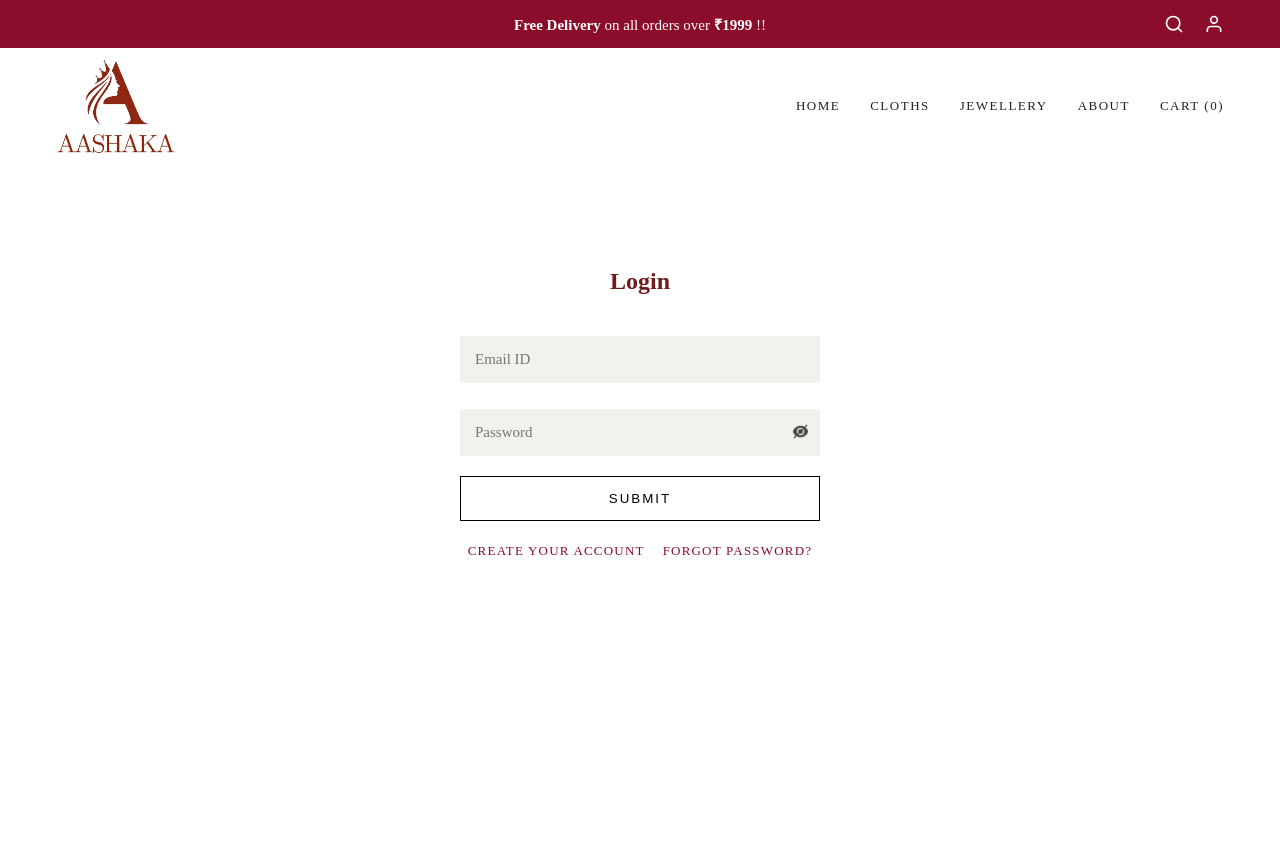
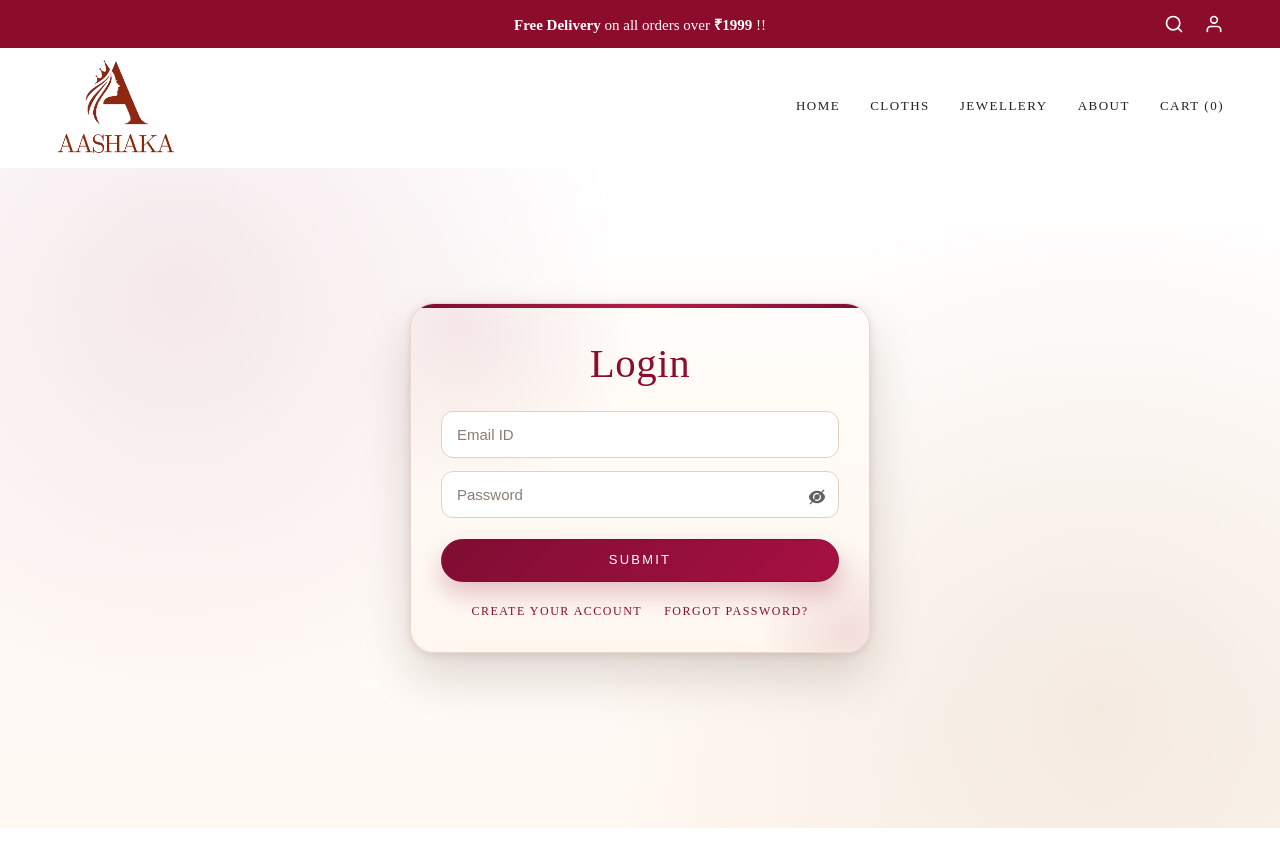
Before and after one commit to puravp77/Aashaka, a React (Create React App) app: page /#/order-success in a window 1280 px wide. Both pictures are taken after a click on the button 1214 px from the left and 24 px from the top of the page. Shown: the top 866 px of the page. Built offline with nearby package versions, Linux system fonts and the light colour scheme.

Commit message:
Update content

```diff
--- a/src/pages/auth/Auth.css
+++ b/src/pages/auth/Auth.css
@@ -1,361 +1,427 @@
-/* ---------- AUTH PAGE ---------- */
-.auth-page {
-  max-width: 420px;
-  margin: 80px auto;
-  padding: 20px;
-  margin-bottom: 20%;
+.auth-shell,
+.forgot-password-wrapper {
+  position: relative;
+  width: 100%;
+  min-height: clamp(560px, calc(100vh - 140px), 780px);
+  display: flex;
+  align-items: center;
+  justify-content: center;
+  padding: 40px 16px 80px;
+  background:
+    radial-gradient(circle at 14% 18%, rgba(139, 13, 43, 0.09), transparent 36%),
+    radial-gradient(circle at 86% 82%, rgba(186, 151, 116, 0.16), transparent 42%),
+    linear-gradient(180deg, #ffffff 0%, #fff9f3 100%);
 }
 
-/* Inputs */
-.auth-page input {
-  width: 100%;
-  padding: 14px 16px;
-  margin-top: 16px;
-  border: none;
-  background: #efefe9;
-  font-size: 15px;
-  outline: none;
-  font-family: inherit;
+.auth-page {
+  --auth-wine: #8b0d2b;
+  --auth-wine-dark: #6f0a23;
+  --auth-text: #3f3029;
+  --auth-muted: #7c6a5e;
+  --auth-surface: #fffdfa;
+  --auth-border: #e6d8cc;
+
+  position: relative;
+  width: min(460px, calc(100% - 4px));
+  margin: clamp(48px, 8vh, 88px) auto;
+  padding: 34px 30px 30px;
+  border-radius: 24px;
+  border: 1px solid var(--auth-border);
+  background:
+    radial-gradient(circle at 10% 6%, rgba(139, 13, 43, 0.09), transparent 34%),
+    linear-gradient(180deg, var(--auth-surface) 0%, #fff7f0 100%);
+  box-shadow:
+    0 24px 48px rgba(41, 22, 13, 0.16),
+    0 2px 8px rgba(139, 13, 43, 0.12);
+  overflow: hidden;
 }
 
-/* Reserve space so layout doesn't jump */
+.auth-page::before {
+  content: "";
+  position: absolute;
+  top: 0;
+  left: 0;
+  width: 100%;
+  height: 4px;
+  background: linear-gradient(90deg, #7f0d32 0%, #b41e47 52%, #7f0d32 100%);
+}
+
+.auth-page::after {
+  content: "";
+  position: absolute;
+  right: -70px;
+  bottom: -70px;
+  width: 180px;
+  height: 180px;
+  border-radius: 50%;
+  background: radial-gradient(circle, rgba(139, 13, 43, 0.11) 0%, rgba(139, 13, 43, 0) 72%);
+  pointer-events: none;
+}
+
+.auth-page h2 {
+  margin: 2px 0 24px;
+  text-align: center;
+  font-family: "Times New Roman", serif;
+  font-size: clamp(2rem, 3.8vw, 2.55rem);
+  font-weight: 500;
+  letter-spacing: 0.6px;
+  color: var(--auth-wine);
+}
+
+.auth-page h3 {
+  margin: 6px 0 12px;
+  text-align: center;
+  color: #2f8a39;
+  font-size: clamp(1.7rem, 3.2vw, 2.2rem);
+  font-weight: 600;
+}
+
+.auth-page form {
+  width: 100%;
+}
+
 .auth-page .field {
   display: flex;
   flex-direction: column;
-  margin-bottom: 10px;
+  gap: 6px;
+  margin-bottom: 13px;
 }
 
-/* Error text */
-.error {
+.auth-page input,
+.auth-page .field input {
+  width: 100%;
+  border: 1px solid #dfd1c5;
+  border-radius: 12px;
+  background: #fff;
+  color: var(--auth-text);
+  caret-color: var(--auth-text);
+  font-size: 15px;
+  padding: 14px 15px;
+  outline: none;
+  transition: border-color 0.2s ease, box-shadow 0.2s ease, background 0.2s ease;
+}
+
+.auth-page input:-webkit-autofill,
+.auth-page input:-webkit-autofill:hover,
+.auth-page input:-webkit-autofill:focus {
+  -webkit-text-fill-color: var(--auth-text);
+  caret-color: var(--auth-text);
+  transition: background-color 9999s ease-out 0s;
+}
+
+.auth-page input[type="password"]::-ms-reveal,
+.auth-page input[type="password"]::-ms-clear {
+  display: none;
+}
+
+.auth-page input::placeholder,
+.auth-page .field input::placeholder {
+  color: #8b7d73;
+}
+
+.auth-page input:focus,
+.auth-page .field input:focus {
+  border-color: rgba(139, 13, 43, 0.5);
+  box-shadow: 0 0 0 4px rgba(139, 13, 43, 0.12);
+  background: #fffefc;
+}
+
+.auth-page input.error-input {
+  border-color: rgba(198, 40, 40, 0.7);
+  box-shadow: 0 0 0 3px rgba(198, 40, 40, 0.15);
+  background: #fff7f7;
+}
+
+.auth-page .error {
+  color: #b21f24;
+  font-size: 12px;
+  line-height: 1.4;
+}
+
+.auth-page .password-wrapper {
+  position: relative;
+}
+
+.auth-page .password-wrapper input {
+  padding-right: 46px;
+}
+
+.auth-page .eye-icon-img {
+  position: absolute;
+  right: 14px;
+  top: 26px;
+  transform: translateY(-50%);
+  width: 16px;
+  height: auto;
+  cursor: pointer;
+  opacity: 0.62;
+  transition: opacity 0.2s ease;
+}
+
+.auth-page .eye-icon-img:hover {
+  opacity: 1;
+}
+
+.auth-page .password-strength {
   margin-top: 6px;
+}
+
+.auth-page .strength-label {
   font-size: 12px;
-  color: #c62828;
+  margin-bottom: 5px;
+  color: var(--auth-muted);
+}
+
+.auth-page .strength-weak span {
+  color: #ff4d4f;
+}
+
+.auth-page .strength-medium span {
+  color: #f4a70d;
+}
+
+.auth-page .strength-strong span {
+  color: #2f9d48;
+}
+
+.auth-page .strength-bar {
+  width: 100%;
+  height: 6px;
+  border-radius: 99px;
+  overflow: hidden;
+  background: #eee4db;
+}
+
+.auth-page .strength-fill {
+  height: 100%;
+  border-radius: inherit;
+}
+
+.auth-page button:not(.auth-inline-link),
+.auth-btn {
+  width: 100%;
+  margin-top: 8px;
+  padding: 13px 16px;
+  border: 1px solid #7f0d32;
+  border-radius: 999px;
+  background: linear-gradient(135deg, #7f0d32 0%, #a71043 100%);
+  color: #fff;
+  letter-spacing: 2.2px;
+  text-transform: uppercase;
+  font-size: 13px;
+  line-height: 1.1;
+  cursor: pointer;
+  transition: transform 0.2s ease, box-shadow 0.24s ease, filter 0.24s ease;
+  box-shadow: 0 12px 24px rgba(139, 13, 43, 0.24);
+}
+
+.auth-page button:not(.auth-inline-link):hover,
+.auth-btn:hover {
+  transform: translateY(-1px);
+  filter: saturate(1.08);
+  box-shadow: 0 15px 28px rgba(111, 10, 35, 0.28);
+}
+
+.auth-page button:not(.auth-inline-link):active,
+.auth-btn:active {
+  transform: translateY(0);
+}
+
+.auth-page button.auth-inline-link {
+  margin-top: 12px;
+  width: auto;
+  border: none;
+  background: transparent;
+  color: var(--auth-wine);
+  font-size: 12px;
+  letter-spacing: 1.4px;
+  text-transform: uppercase;
+  cursor: pointer;
+  padding: 0;
+  box-shadow: none;
+  filter: none;
   line-height: 1.3;
 }
 
-/* Optional: subtle red hint on invalid input */
-input.error-input {
-  background: #f6eaea;
-  border-left: 3px solid #c62828;
-}
-
-/* Submit button */
-.auth-page button {
-  width: 100%;
-  padding: 14px;
-  margin-top: 10px;
-  border: 1px solid #000;
-  background: transparent;
-  color: #000;
-  letter-spacing: 2px;
-  cursor: pointer;
-  transition: background 0.3s ease, color 0.3s ease;
-}
-
-/* 🔥 Hover effect */
-.auth-page button:hover {
-  background: #000;
-  color: #fff;
-}
-/* Links */
-.auth-links {
-  display: flex;
-  justify-content: center;
-  gap: 18px;
-  margin-top: 22px;
-  font-size: 14px;
-  color: #000;
-}
-
-
-/* ===============================
-   RESPONSIVE – AUTH (LOGIN / SIGNUP)
-   Desktop untouched
-================================ */
-
-/* Tablets */
-@media (max-width: 768px) {
-
-  .auth-page {
-    margin: 60px auto;
-    padding: 20px 18px;
-  }
-}
-
-/* Mobile phones */
-@media (max-width: 480px) {
-
-  .auth-page {
-    margin: 40px auto;
-    padding: 18px 14px;
-    margin-bottom: 60px; /* 🔥 predictable spacing */
-  }
-
-  .auth-page input {
-    padding: 13px 14px;
-    font-size: 14px;
-  }
-
-  .auth-page button {
-    padding: 13px;
-    font-size: 13px;
+.auth-page button.auth-inline-link:hover {
+  color: var(--auth-wine-dark);
+  text-decoration: underline;
 }
 
 .auth-links {
-    flex-direction: column;
-    align-items: center;
-    gap: 10px;
-    font-size: 12px;
-  }
+  margin-top: 22px;
+  display: flex;
+  justify-content: center;
+  flex-wrap: wrap;
+  gap: 10px 22px;
+  text-align: center;
 }
 
-
-.auth-page h2 {
-  text-align: center;
-  margin-bottom: 20px;
-  color: #451212;
+.auth-links a {
+  color: var(--auth-wine);
+  text-decoration: none;
+  text-transform: uppercase;
+  letter-spacing: 1.5px;
+  font-size: 12px;
+  padding-bottom: 2px;
+  border-bottom: 1px solid transparent;
+  transition: color 0.2s ease, border-color 0.2s ease;
 }
 
-.password-wrapper {
-  position: relative;
-  display: flex;
-  flex-direction: column;
-  width: 100%;
+.auth-links a:hover {
+  color: var(--auth-wine-dark);
+  border-color: rgba(111, 10, 35, 0.35);
 }
 
-.password-wrapper input {
-  padding-right: 45px !important;
-  width: 100%;
+.success-screen {
+  text-align: center;
 }
 
-.eye-icon-img {
-  position: absolute;
-  right: 12px;
-  top: 31px; /* Adjust based on your input field's height */
-  width: 15px;
-  height: auto;
-  cursor: pointer;
-  z-index: 10;
-  opacity: 0.7;
+.success-screen p {
+  margin: 0 0 16px;
+  color: #5e5148;
+  font-size: 14px;
+  line-height: 1.5;
 }
 
-.eye-icon-img:hover {
-  opacity: 1;
+.custom-toast {
+  position: fixed;
+  top: 170px;
+  right: 22px;
+  min-width: 300px;
+  max-width: calc(100vw - 40px);
+  background: linear-gradient(180deg, #fffdf9 0%, #fff6ee 100%);
+  border: 1px solid #eaded3;
+  border-radius: 14px;
+  overflow: hidden;
+  box-shadow:
+    0 20px 42px rgba(35, 20, 14, 0.2),
+    0 2px 8px rgba(139, 13, 43, 0.13);
+  z-index: 5000;
 }
 
-
-
-
-
-
-/* Container for the whole page to avoid layout shifts */
-.forgot-password-wrapper {
-  position: relative;
-  width: 100%;
-  min-height: 80vh;
-  display: flex;
-  justify-content: center;
-  align-items: center;
-}
-
-/* ---------- TOAST POPUP ---------- */
-.custom-toast {
-  position: fixed;
-  top: 150px; /* BELOW HEADER HEIGHT */
-  right: 24px;
-  background: #ffffff;
-  min-width: 320px;
-  border-radius: 8px;
-  box-shadow: 0 10px 30px rgba(0,0,0,0.15);
-  z-index: 99999; /* 🔥 ABOVE HEADER & FOOTER */
-  overflow: hidden;
-  animation: toastSlideIn 0.4s ease-out;
-}
-
-@keyframes toastSlideIn {
-  from {
-    transform: translateX(120%);
-    opacity: 0;
-  }
-  to {
-    transform: translateX(0);
-    opacity: 1;
-  }
+.custom-toast::before {
+  content: "";
+  position: absolute;
+  top: 0;
+  left: 0;
+  right: 0;
+  height: 3px;
+  background: linear-gradient(90deg, #7f0d32 0%, #b41e47 52%, #7f0d32 100%);
 }
 
 .toast-main {
   display: flex;
   align-items: center;
-  padding: 16px 20px;
-  gap: 12px;
+  gap: 10px;
+  padding: 14px 16px 12px;
 }
 
 .toast-success-icon {
-  width: 26px;
-  height: 26px;
-  background: #28a745;
-  color: white;
+  width: 25px;
+  height: 25px;
   border-radius: 50%;
-  font-weight: bold;
   display: flex;
   align-items: center;
   justify-content: center;
+  background: #2f9d48;
+  color: #fff;
+  font-size: 14px;
+  font-weight: 700;
+  flex-shrink: 0;
 }
+
 .toast-text-content {
   flex: 1;
-  font-size: 14px;
+  color: #4a3d34;
+  font-size: 13px;
+  line-height: 1.45;
 }
 
 .toast-text-content strong {
-  font-size: 16px;
+  color: #7f0d32;
+  font-size: 15px;
+  letter-spacing: 0.4px;
 }
 
 .toast-close-icon {
-  background: none;
   border: none;
-  font-size: 20px;
+  background: transparent;
+  color: #8d7a6b;
+  font-size: 18px;
+  line-height: 1;
   cursor: pointer;
 }
 
 .toast-progress-track {
+  width: 100%;
   height: 4px;
-  background: #eee;
+  background: #efe3d9;
 }
 
 .toast-progress-fill {
   height: 100%;
-  background: #28a745;
+  background: linear-gradient(90deg, #7f0d32 0%, #c02752 100%);
 }
 
-/* ---------- FORM ---------- */
+@media (max-width: 768px) {
+  .auth-shell,
+  .forgot-password-wrapper {
+    min-height: auto;
+    padding: 26px 12px 62px;
+  }
+
   .auth-page {
-  text-align: center;
-  width: 100%;
-  max-width: 400px;
+    margin: 18px auto 10px;
+    padding: 28px 20px 22px;
+    border-radius: 18px;
   }
 
   .auth-page h2 {
-  color: #701c1c;
-  margin-bottom: 25px;
+    margin-bottom: 20px;
   }
 
-.auth-page h3 {
-  color: #2e9634;
-  margin-bottom: 25px;
-  font-size: 40 px;
+  .auth-links {
+    margin-top: 18px;
+    gap: 8px 14px;
   }
 
-.field {
-  margin-bottom: 15px;
+  .custom-toast {
+    right: 12px;
+    left: 12px;
+    top: 132px;
+    min-width: 0;
+    max-width: none;
+  }
 }
 
-.field input {
-  width: 100%;
-  padding: 15px;
-  border: none;
-  background-color: #f2f1ed;
-  outline: none;
+@media (max-width: 480px) {
+  .auth-page {
+    width: min(96vw, 430px);
+    padding: 24px 16px 20px;
   }
 
-.auth-btn {
-  width: 100%;
-  padding: 12px;
-  background: white;
-  border: 1px solid black;
-  cursor: pointer;
-  font-weight: bold;
-  letter-spacing: 1px;
+  .auth-page input,
+  .auth-page .field input {
+    font-size: 14px;
+    padding: 12px 13px;
   }
 
-.auth-btn:hover {
-  background: #701c1c;
-  color: white;
-  border-color: #701c1c;
+  .auth-page .eye-icon-img {
+    right: 12px;
+    top: 24px;
+    width: 15px;
   }
 
-.error {
-  color: red;
+  .auth-page button,
+  .auth-btn {
+    padding: 12px 14px;
     font-size: 12px;
-  display: block;
-  margin-top: 5px;
+    letter-spacing: 1.8px;
   }
 
   .auth-links a {
-  color: #8b0d2b;
-  text-decoration: none;
-  font-size: 13px;
-  letter-spacing: 1.2px;
-  text-transform: uppercase;
-  border-bottom: none;
-  padding-bottom: 4px;
-  display: inline-flex;
-  align-items: center;
-  gap: 6px;
-  transition: color 0.2s ease, border-color 0.2s ease;
+    font-size: 11px;
+    letter-spacing: 1.3px;
   }
-
-.auth-links a:hover {
-  color: #5f0a1e;
 }
-
-
-
-.custom-success-toast {
-  display: flex;
-  align-items: center;
-  gap: 12px;
-  color: white;
-  font-weight: 500;
-}
-
-.toast-icon {
-  font-size: 24px;
-  background: rgba(255, 255, 255, 0.2);
-  border-radius: 12px;
-  padding: 8px;
-  backdrop-filter: blur(10px);
-}
-
-.toast-content h3 {
-  margin: 0 0 4px 0;
-  font-size: 18px;
-  font-weight: 700;
-}
-
-.toast-content p {
-  margin: 0;
-  font-size: 14px;
-  opacity: 0.9;
-}
-
-
-
-
-/* Password strength text */
-.strength-label {
-  font-size: 12px;        /* 👈 smaller text */
-  margin-bottom: 4px;
-  font-weight: 500;
-}
-
-/* Color coding */
-.strength-weak span {
-  color: #ff4d4f;         /* red */
-}
-
-.strength-medium span {
-  color: #faad14;         /* yellow */
-}
-
-.strength-strong span {
-  color: #52c41a;         /* green */
-}
-
-
-.auth-page input {
-  transition: box-shadow 0.2s ease, border-color 0.2s ease;
-}
-
-.auth-page input:focus {
-  box-shadow: 0 0 0 3px rgba(0, 0, 0, 0.08);
-}
--- a/src/pages/auth/Login.jsx
+++ b/src/pages/auth/Login.jsx
@@ -87,6 +87,7 @@ export default function Login() {
 
 
   return (
+    <div className="auth-shell">
       <motion.div
         className="auth-page"
         variants={authPageVariants}
@@ -157,5 +158,6 @@ export default function Login() {
           <Link to="/forget-password">Forgot password?</Link>
         </div>
       </motion.div>
+    </div>
   );
 }
--- a/src/pages/auth/Signup.jsx
+++ b/src/pages/auth/Signup.jsx
@@ -147,6 +147,7 @@ export default function Signup() {
   };
 
   return (
+    <div className="auth-shell">
       <motion.div
         className="auth-page"
         variants={authPageVariants}
@@ -269,5 +270,6 @@ export default function Signup() {
           <Link to="/login">Already have an account? Login</Link>
         </div>
       </motion.div>
+    </div>
   );
 }
```
Also changed, not shown: public/data/users.json (+34 -1 lines), src/pages/auth/ForgotPassword.jsx (+56 -4 lines). Lines whose indentation alone changed are shown as unchanged.
